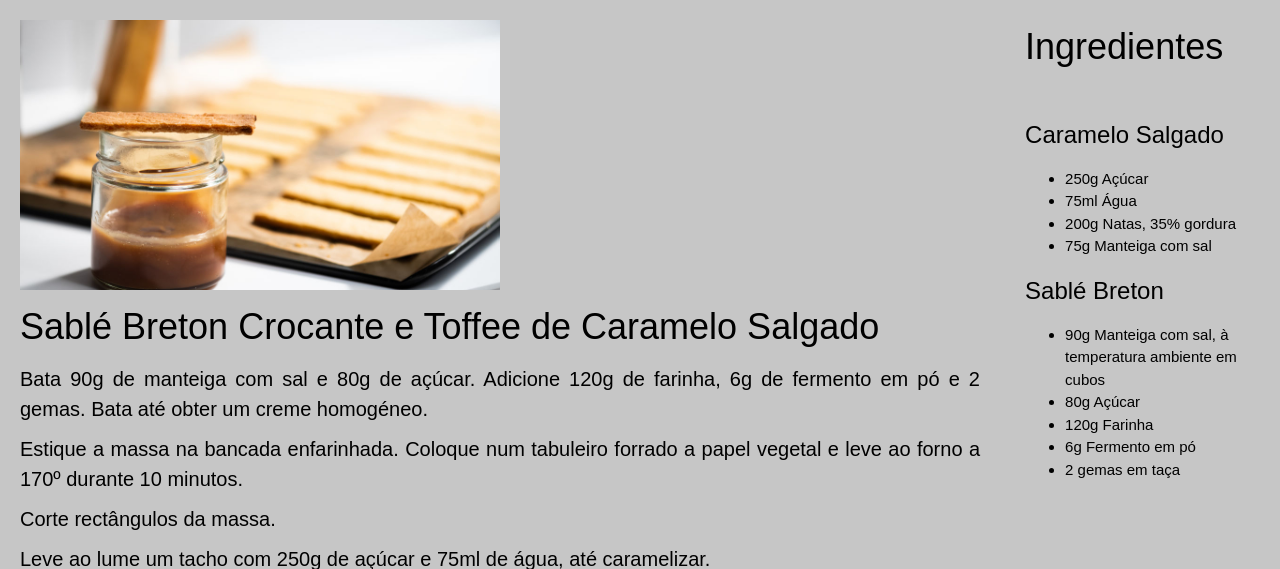
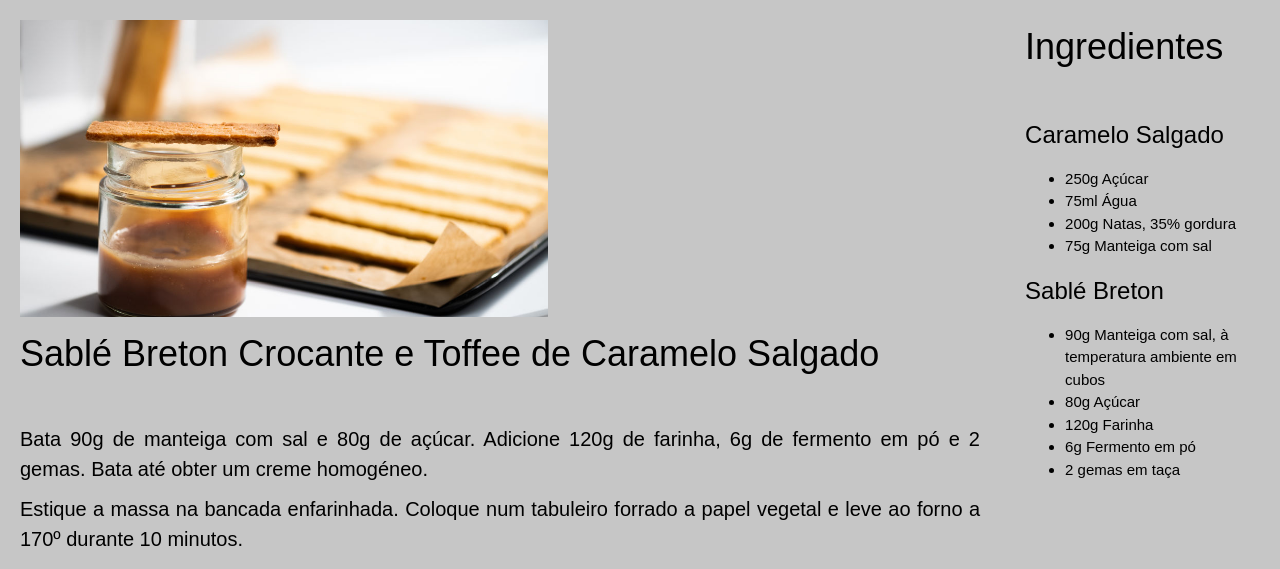
Before and after one commit to Lockmaster20/herokuT103, a Flask app: page /sobremesas_caramelo/sbctcs in a window 1280 px wide. Shown: the part 52-621 px from the top of the page. Run offline with Flask 2, Linux system fonts and the light colour scheme; some libraries are stand-ins or nearby versions.

Commit message:
Tentativa 1 de arranjar esta página.

```diff
--- a/templates/sobremesas/sobremesas_caramelo/sbctcs.html
+++ b/templates/sobremesas/sobremesas_caramelo/sbctcs.html
@@ -2,8 +2,9 @@
 {% block conteudo %}
 
 <div class="descricao">
-    <img src="/static/sobremesas/sobremesas_caramelo/sbctcs.jpg" alt="Avatar" class="image" style="width:50%">
+    <img src="/static/sobremesas/sobremesas_caramelo/sbctcs.jpg" alt="Avatar" class="image" style="width:55%">
     <h1>Sablé Breton Crocante e Toffee de Caramelo Salgado</h1>
+    <br>
     <h4>Bata 90g de manteiga com sal e 80g de açúcar. Adicione 120g de farinha, 6g de fermento em pó e 2 gemas. Bata até obter um creme homogéneo.</h4>
     <h4>Estique a massa na bancada enfarinhada. Coloque num tabuleiro forrado a papel vegetal e leve ao forno a 170º durante 10 minutos.</h4>
     <h4>Corte rectângulos da massa.</h4>
```
